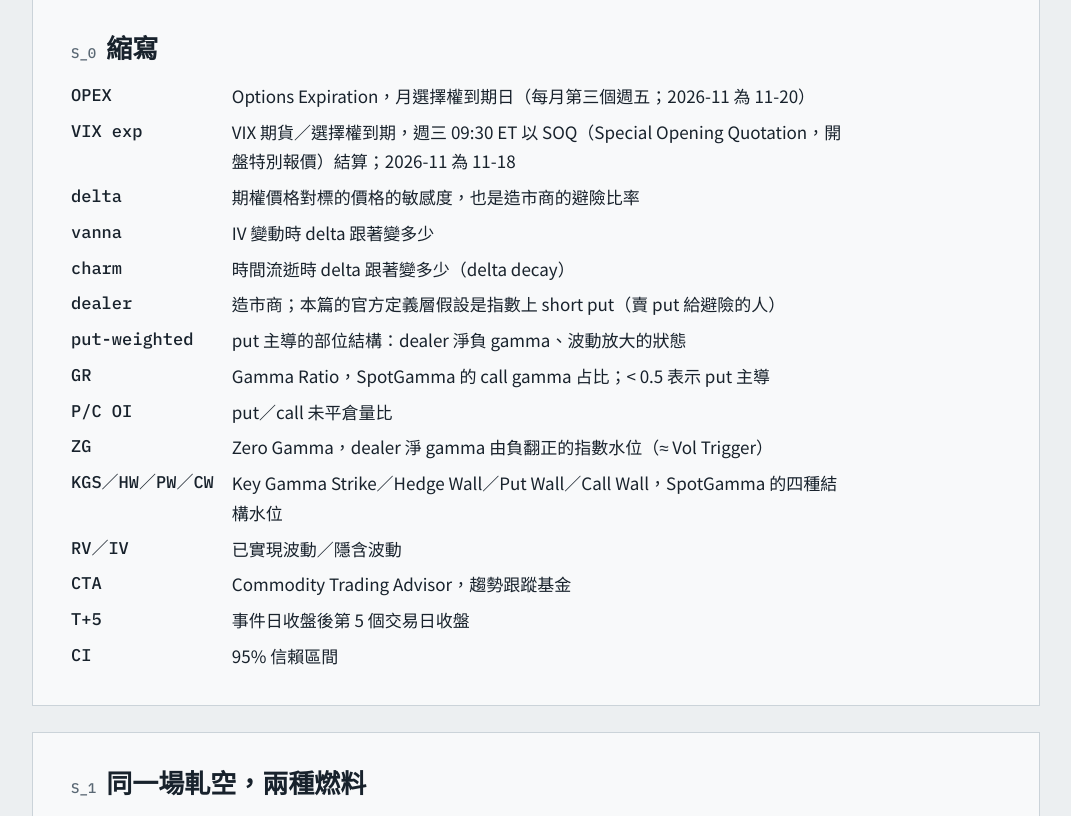
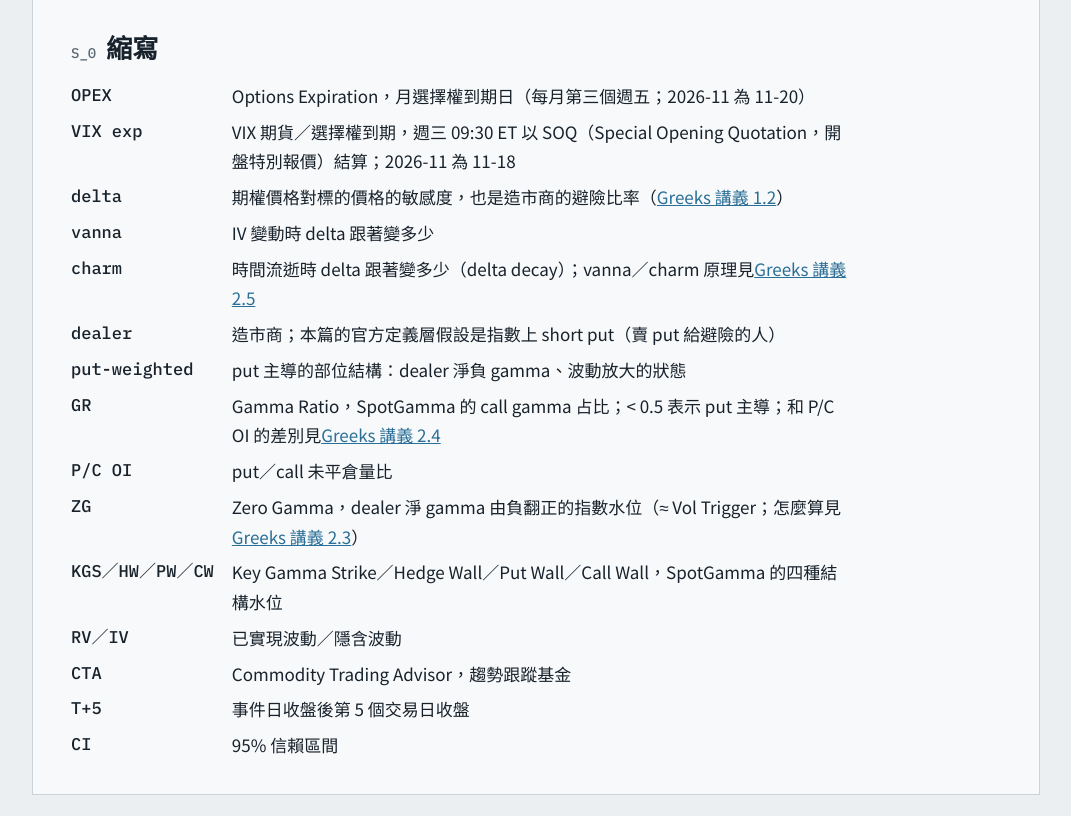
Before and after one commit to ongtsinging24/ongtsinging24.github.io, a plain HTML site: page option/vixexp_opex_vanna_charm_window.html in a window 1280 px wide. Shown: the part 458-1274 px from the top of the page, without its empty margins (104-1175 px from the left). Drawn offline with Linux system fonts and the light colour scheme.

Commit message:
[doc/log]update ; trigger by user

```diff
--- a/option/vixexp_opex_vanna_charm_window.html
+++ b/option/vixexp_opex_vanna_charm_window.html
@@ -181,14 +181,14 @@
     <dl class="abbr">
       <dt>OPEX</dt><dd>Options Expiration，月選擇權到期日（每月第三個週五；2026-11 為 11-20）</dd>
       <dt>VIX exp</dt><dd>VIX 期貨／選擇權到期，週三 09:30 ET 以 SOQ（Special Opening Quotation，開盤特別報價）結算；2026-11 為 11-18</dd>
-      <dt>delta</dt><dd>期權價格對標的價格的敏感度，也是造市商的避險比率</dd>
+      <dt>delta</dt><dd>期權價格對標的價格的敏感度，也是造市商的避險比率（<a href="greeks_dealer_gamma_lesson.html#l12">Greeks 講義 1.2</a>）</dd>
       <dt>vanna</dt><dd>IV 變動時 delta 跟著變多少</dd>
-      <dt>charm</dt><dd>時間流逝時 delta 跟著變多少（delta decay）</dd>
+      <dt>charm</dt><dd>時間流逝時 delta 跟著變多少（delta decay）；vanna／charm 原理見<a href="greeks_dealer_gamma_lesson.html#l25">Greeks 講義 2.5</a></dd>
       <dt>dealer</dt><dd>造市商；本篇的官方定義層假設是指數上 short put（賣 put 給避險的人）</dd>
       <dt>put-weighted</dt><dd>put 主導的部位結構：dealer 淨負 gamma、波動放大的狀態</dd>
-      <dt>GR</dt><dd>Gamma Ratio，SpotGamma 的 call gamma 占比；&lt; 0.5 表示 put 主導</dd>
+      <dt>GR</dt><dd>Gamma Ratio，SpotGamma 的 call gamma 占比；&lt; 0.5 表示 put 主導；和 P/C OI 的差別見<a href="greeks_dealer_gamma_lesson.html#l24-read">Greeks 講義 2.4</a></dd>
       <dt>P/C OI</dt><dd>put／call 未平倉量比</dd>
-      <dt>ZG</dt><dd>Zero Gamma，dealer 淨 gamma 由負翻正的指數水位（≈ Vol Trigger）</dd>
+      <dt>ZG</dt><dd>Zero Gamma，dealer 淨 gamma 由負翻正的指數水位（≈ Vol Trigger；怎麼算見<a href="greeks_dealer_gamma_lesson.html#l23">Greeks 講義 2.3</a>）</dd>
       <dt>KGS／HW／PW／CW</dt><dd>Key Gamma Strike／Hedge Wall／Put Wall／Call Wall，SpotGamma 的四種結構水位</dd>
       <dt>RV／IV</dt><dd>已實現波動／隱含波動</dd>
       <dt>CTA</dt><dd>Commodity Trading Advisor，趨勢跟蹤基金</dd>
@@ -237,6 +237,7 @@
       </tbody>
     </table></div>
     <p>三者會互相餵：買回 ⇒ 指數漲 ⇒ IV 再降、put 更價外 ⇒ 再買回。SpotGamma 官方教材把它比成彈弓：恐慌把 IV 拉高是拉橡皮筋，IV 釋放是放手。</p>
+    <p class="prose" style="font-size:14px;color:var(--muted)">基礎：dealer 為什麼要對沖、正負號怎麼定，見<a href="greeks_dealer_gamma_lesson.html#l21">Greeks 講義 2.1</a>；gamma 為什麼逼 dealer 追漲殺跌見<a href="greeks_dealer_gamma_lesson.html#l13">1.3</a>；vanna／charm 套在整條玩具鏈上的量級見<a href="greeks_dealer_gamma_lesson.html#l25">2.5</a>。</p>
     <div class="callout">
       <p><b>常見誤讀：「只要 OPEX 到期、恐慌減弱，dealer 就會把 put 買回，推動上漲」</b>，四處要修：</p>
       <p>① <b>買回的是避險期貨空單，不是 put。</b>put 是到期歸零或由客戶平倉；dealer 若自己買 put，買進的是負 delta，方向剛好相反。</p>
@@ -266,7 +267,7 @@
       </div>
       <div class="bar" id="oBar" role="img" aria-label="vanna 與 charm 段占比"><i class="v" id="bV"></i><i class="c" id="bC"></i></div>
       <div class="legend"><span class="v" id="lV">vanna 段</span><span class="c" id="lC">charm 段</span></div>
-      <p class="note">名目＝delta 變化 × 口數 × 100 × 指數。先算 vanna 再算 charm 是一種拆法，順序對調時兩段的比例會變，合計不變。真實市場是數百萬口、跨履約價與到期的加總，這裡只示範方向和量級。</p>
+      <p class="note">名目＝delta 變化 × 口數 × 100 × 指數。先算 vanna 再算 charm 是一種拆法，順序對調時兩段的比例會變，合計不變。真實市場是數百萬口、跨履約價與到期的加總，這裡只示範方向和量級。同一套拆法套在整條鏈上的結果見<a href="greeks_dealer_gamma_lesson.html#l25">Greeks 講義 2.5</a>。</p>
     </div>
     <p>預設值下 vanna 段約 0.04 delta、charm 段約 0.16 delta：<strong>短天期價外 put，時間比 IV 更有力</strong>。這就是為什麼窗口的重心在 OPEX 前最後幾天，而不是 VIX 到期當天。把「後」的天數改成 9（不讓時間流逝），charm 段歸零，只剩 IV 那一小段。</p>
   </section>
@@ -299,7 +300,7 @@
       <thead><tr><th>檢查</th><th>燃料成立</th><th>11-17 場次 SPY</th><th>11-18 場次 SPY</th></tr></thead>
       <tbody>
         <tr><td>Gamma Ratio</td><td>&lt; 0.5（put 主導）</td><td class="n">0.4886</td><td class="n">0.4432</td></tr>
-        <tr><td>P/C OI</td><td>&gt; 1</td><td class="n">1.77</td><td class="n">—</td></tr>
+        <tr><td>P/C OI</td><td>&gt; 1</td><td class="n">1.77</td><td class="n">1.75</td></tr>
         <tr><td>現價 vs KGS／ZG</td><td>在下方（負 gamma 區）</td><td class="n">735.8 vs KGS 760</td><td class="n">730.2 vs KGS 740</td></tr>
         <tr><td>IV 有沒有空間降</td><td>有事件溢價可釋放</td><td class="n">IV Rank 0.52</td><td class="n">IV Rank 0.63</td></tr>
       </tbody>
@@ -307,6 +308,7 @@
     <p>兩個場次都通過。但要注意第三格的另一面：<strong>負 gamma 是雙向放大</strong>。11-17 當天買方淨買入長選擇權，dealer 上下兩邊都是負 gamma，同一個結構也會放大下跌。</p>
     <div class="callout">
       <p><b>P/C OI 高不一定是避險 put。</b>有一部分可能是賣 put 收權利金的部位（那時 dealer 反而是 long put）。要確認，就把 put 的開倉拆成買方開倉（bto）和賣方開倉（sto）。</p>
+      <p><b>「P/C OI &gt; 1」對指數是寬鬆條件。</b>SPY 的 P/C OI 常年在 1.9～2.4（2026-05～11 中位數 2.12），1.77 反而是半年來 put 最輕的時候；GR 0.49 則在自身歷史第 7 百分位，而且大半是價格下跌的機械效應。兩欄怎麼分工、怎麼跟自身歷史比，見<a href="greeks_dealer_gamma_lesson.html#l24-read">Greeks 講義 2.4「實戰讀數」</a>。</p>
     </div>
   </section>
 
@@ -383,7 +385,7 @@
         <tr><td>E3 最終停點</td><td class="n">7,700</td><td>SG 認為的進 FOMC 前主壓力</td></tr>
       </tbody>
     </table></div>
-    <p>ZG 是波動閘不是方向線：「過了 ZG」的意思是「波動會變小」，不是「過了必漲」。ZG 對 IV 很敏感，VIX 一降它就會移；而且 7,521 ± 30 點都屬噪音帶，當帶看不當線看。</p>
+    <p>ZG 是波動閘不是方向線：「過了 ZG」的意思是「波動會變小」，不是「過了必漲」。ZG 對 IV 很敏感，VIX 一降它就會移；而且 7,521 ± 30 點都屬噪音帶，當帶看不當線看。ZG 的算法與它對 IV、OI 的敏感度見<a href="greeks_dealer_gamma_lesson.html#l23">Greeks 講義 2.3</a>。</p>
   </section>
 
   <section id="plan">
@@ -415,7 +417,7 @@
     <h2><span class="sid">S_9</span>自檢清單</h2>
     <ul class="check">
       <li>我說的「軋空燃料」是部位擁擠（人的決策），還是 dealer 回補（公式）？兩者分開寫。</li>
-      <li>GR &lt; 0.5、P/C OI &gt; 1、現價在 ZG／KGS 下方：put-weighted 四格都查過了嗎？P/C OI 高的部分有沒有拆 bto／sto？</li>
+      <li>GR &lt; 0.5、P/C OI &gt; 1、現價在 ZG／KGS 下方：put-weighted 四格都查過了嗎？P/C OI 高的部分有沒有拆 bto／sto？有沒有跟該標的自己的歷史比（<a href="greeks_dealer_gamma_lesson.html#l24-read">Greeks 講義 2.4</a>）？</li>
       <li>我是不是把 VIX 到期當天的 VIX 下殺讀成「恐慌結束」？到期日本身沒有方向 edge。</li>
       <li>VIX 到期後的那個週四，VIX 有沒有彈回？這是最近的反證點。</li>
       <li>那天有沒有撞 FOMC 或大數據？有的話，振幅先歸給事件。</li>
@@ -425,7 +427,7 @@
       <li>OPEX 後的週一，我重抓水位了嗎？</li>
       <li>窗口內排定的數據（本例 11-25 PCE）放進反證清單了嗎？</li>
     </ul>
-    <p style="margin-top:20px">延伸閱讀：<a href="vix_drop_vanna_fuel_lesson.html">VIX 急跌，是空單在回補嗎？</a>（vanna 的造市商姿態前提、fixed strike slide）、<a href="greeks_dealer_gamma_lesson.html">Greeks 到 Dealer Gamma</a>（2.5 Vanna／Charm）、<a href="gamma_levels_cross_day_lesson.html">跨日水位表怎麼讀</a>。</p>
+    <p style="margin-top:20px">延伸閱讀：<a href="vix_drop_vanna_fuel_lesson.html">VIX 急跌，是空單在回補嗎？</a>（vanna 的造市商姿態前提、fixed strike slide）、<a href="greeks_dealer_gamma_lesson.html">Greeks 到 Dealer Gamma</a>（2.1 Dealer 對沖、2.3 ZG、2.4 GR／P/C OI、2.5 Vanna／Charm）、<a href="gamma_levels_cross_day_lesson.html">跨日水位表怎麼讀</a>。</p>
   </section>
 
   <footer>
```
Also changed, not shown: option/greeks_dealer_gamma_lesson.html (+6 -4 lines).
